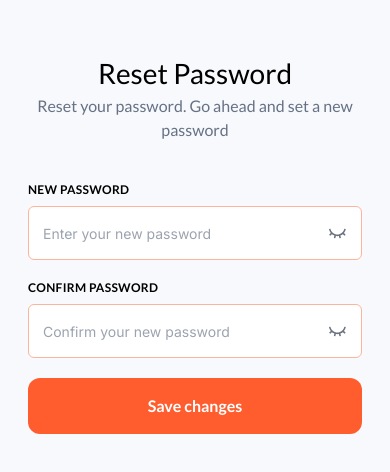
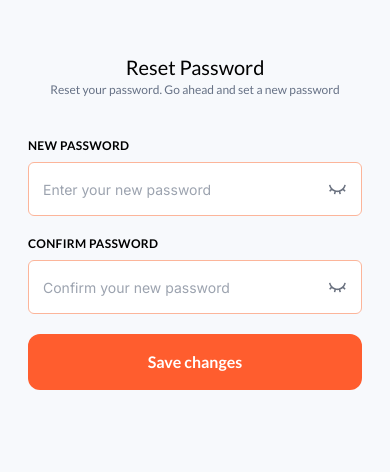
Before and after one commit to mr-atuzie/secureAuth_FE, a React (Create React App) app: page /reset-password in a window 390 px wide. Shown: the part 164-636 px from the top of the page. Built offline with nearby package versions, Linux system fonts and the light colour scheme.

Commit message:
mobil view : reset password

```diff
--- a/src/pages/PasswordChange.jsx
+++ b/src/pages/PasswordChange.jsx
@@ -6,7 +6,7 @@
   const navigate = useNavigate();
   return (
     <div className=" w-full min-h-screen bg-[#F7F9FC] flex justify-center flex-col  items-center mx-auto ">
-      <div className=" w-[620px] h-[300px] bg-white shadow-sm flex justify-center items-center flex-col">
+      <div className=" w-[90%] lg:w-[620px] h-[300px] bg-white shadow-sm flex justify-center items-center flex-col">
         <div className=" w-[60px] h-[60px] flex justify-center items-center bg-[#FFEFEA] rounded-full">
           <IoLockClosedOutline size={20} className=" text-[#FF5D2E]" />
         </div>
--- a/src/pages/ResetPassword.jsx
+++ b/src/pages/ResetPassword.jsx
@@ -8,10 +8,10 @@
     <div className=" w-full min-h-screen bg-[#F7F9FC] flex justify-center  items-center mx-auto ">
       <div className=" h-[476px] w-[456px] ">
         <form className=" w-full h-full  py-[32px] px-[28px]  ">
-          <h1 className=" text-[28px] font-medium text-center">
+          <h1 className=" text-[20px] lg:text-[28px] font-medium text-center">
             Reset Password
           </h1>
-          <p className=" text-base text-[#667185] text-center">
+          <p className=" text-xs lg:text-base text-[#667185] text-center">
             Reset your password. Go ahead and set a new password
           </p>
 
```
